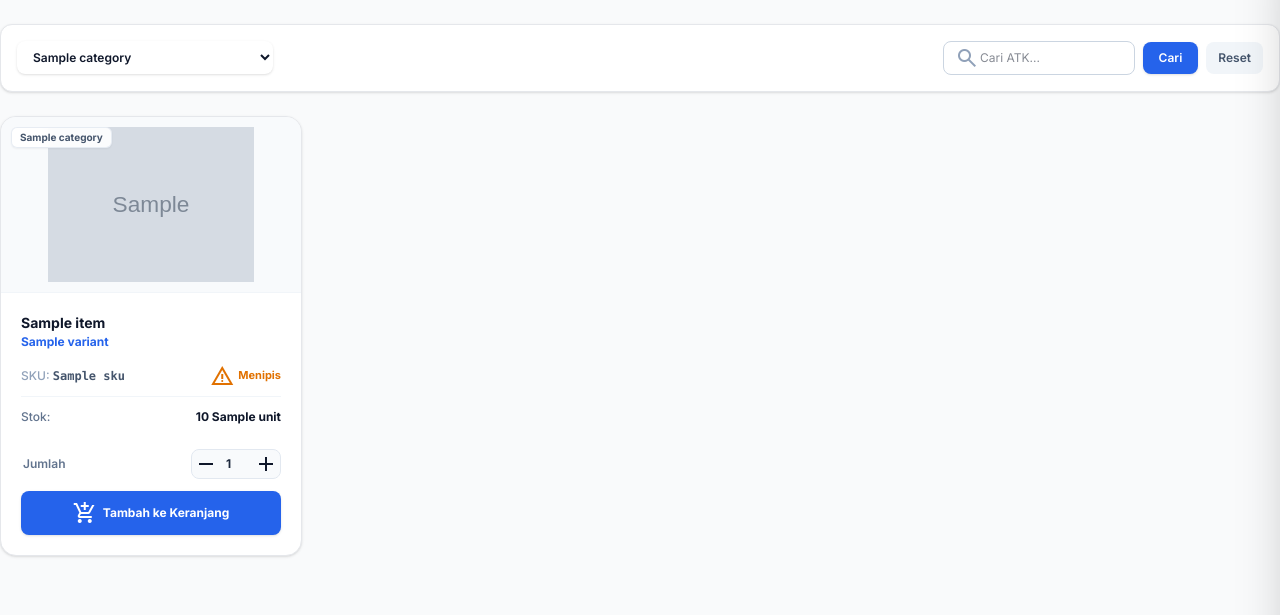
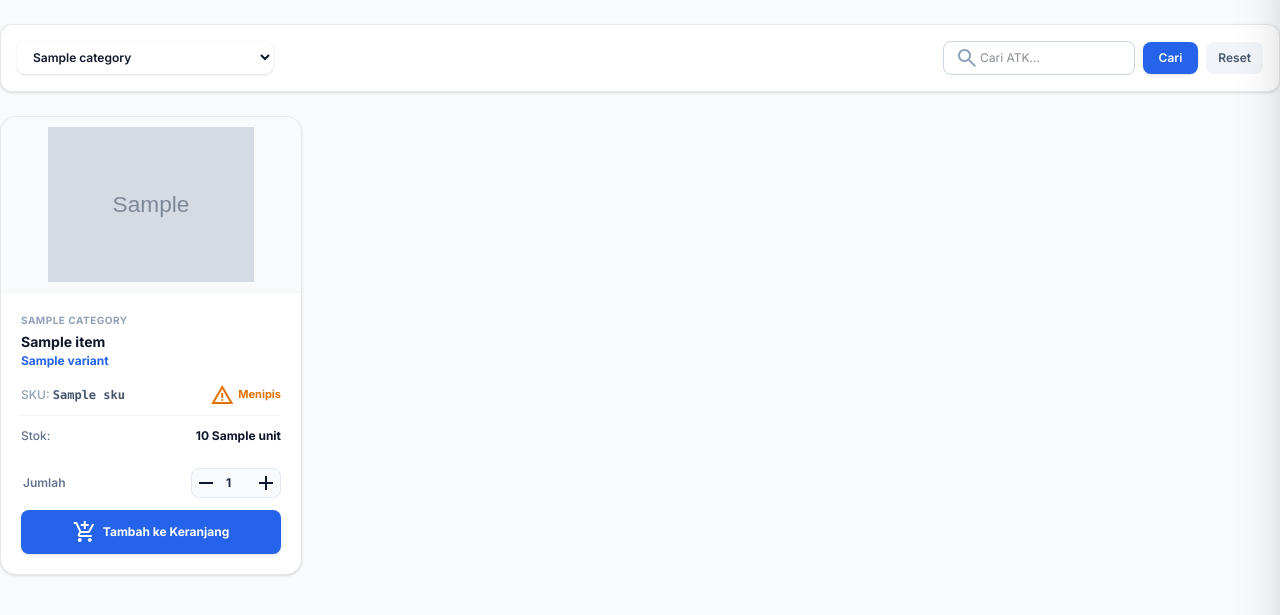
Before and after one commit to Ijlaalll/Portal-Karyawan-Integrated-SBA, a Laravel app: template resources/views/atk/user/catalog.blade.php in a window 1280 px wide. Shown: the part 83-698 px from the top of the page. Run offline with Laravel 12, Linux system fonts and the light colour scheme; the template is opened without the code that fills it: most values are stand-ins (such as "Sample title", 1, 10 or a date in 2020); grey boxes marked "Sample" are stand-in pictures; style sheets or scripts are compiled from the project's sources; some libraries are stand-ins or nearby versions; some web fonts are replaced.

Commit message:
refactor(atk): move category label from image overlay to card eyebrow text

```diff
--- a/resources/views/atk/user/catalog.blade.php
+++ b/resources/views/atk/user/catalog.blade.php
@@ -100,14 +100,20 @@
                             <span class="text-[11px] font-semibold text-slate-400 text-center line-clamp-1">{{ $variant->item->category->name }}</span>
                         </div>
                     @endif
-                    <span class="absolute top-2.5 left-2.5 bg-white/90 backdrop-blur-xs text-[10px] font-bold text-slate-600 px-2 py-0.5 rounded-md border border-slate-200/80 shadow-xs">
-                        {{ $variant->item->category->name }}
-                    </span>
+
+                    @if($isOutOfStock)
+                        <span class="absolute top-2.5 left-2.5 bg-rose-600 text-white text-[10px] font-bold px-2 py-0.5 rounded-md shadow-xs flex items-center gap-1">
+                            Habis
+                        </span>
+                    @endif
                 </div>
 
                 <!-- Card Content -->
                 <div class="p-5 flex-1 flex flex-col justify-between space-y-4">
                     <div class="space-y-1">
+                        <span class="text-[10px] font-bold text-slate-400 uppercase tracking-wider block">
+                            {{ $variant->item->category->name }}
+                        </span>
                         <h3 class="font-bold text-[#0F172A] text-sm leading-snug line-clamp-2" title="{{ $variant->item->name }}">
                             {{ $variant->item->name }}
                         </h3>
```
